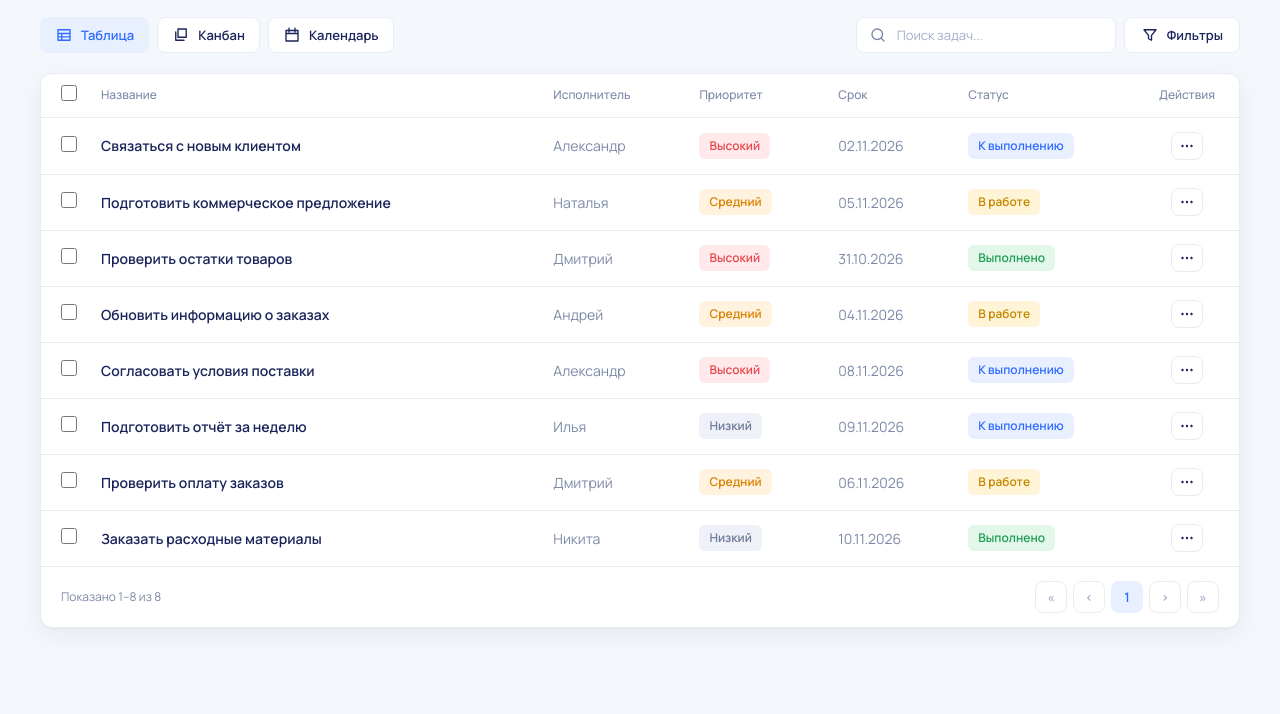
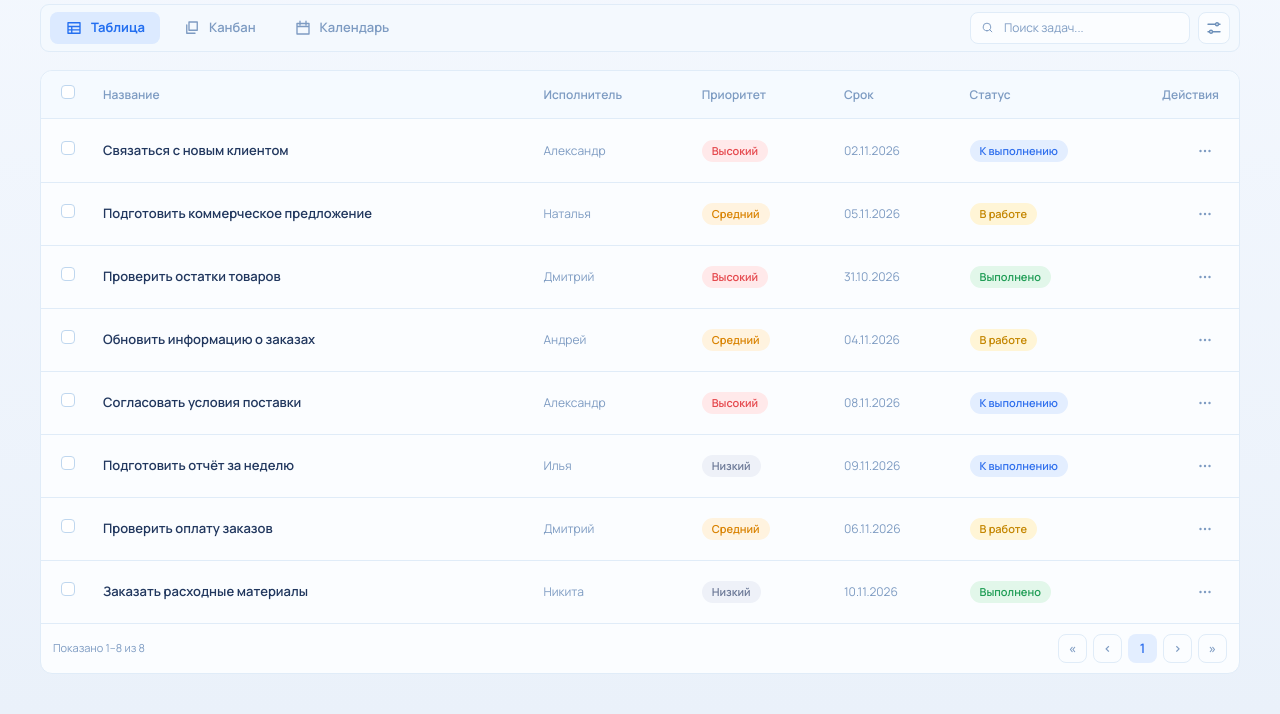
Before and after one commit to ilyagrechinskii/BaseDesk, a plain HTML site: page src/frontend/pages/tasks/index.html in a window 1280 px wide. Shown: the part 86-800 px from the top of the page. Drawn offline with Linux system fonts and the light colour scheme.

Commit message:
fix: unify clients and tasks screen appearance

```diff
--- a/src/frontend/pages/clients/clients.css
+++ b/src/frontend/pages/clients/clients.css
@@ -1,79 +1,87 @@
 .clients-page {
-  --text: #21375e; --muted: #7d9bc2; --border: #e0ecf8;
-  --surface: #fbfdff; --accent: #287dff; --accent-soft: #e3f0ff;
-  color: var(--text); font: 12px/1.45 var(--bd-font-family, "Manrope", sans-serif);
+  --bd-text: #21375e;
+  --bd-text-muted: #7d9bc2;
+  --bd-border: #e0ecf8;
+  --bd-surface: #fbfdff;
+  --bd-surface-soft: #f7fbff;
+  max-width: var(--bd-content-max-width);
+  margin: 0 auto;
+  padding: 24px;
+  color: var(--bd-text);
+  font: 13px/1.45 var(--bd-font-family, "Manrope", "Segoe UI", sans-serif);
 }
 .clients-page *, .clients-page *::before, .clients-page *::after { box-sizing: border-box; }
 .clients-page [hidden] { display: none !important; }
 .clients-page button, .clients-page input { font: inherit; color: inherit; }
 .clients-page button { cursor: pointer; }
-.clients-page button:disabled { cursor: default; }
-.clients-page svg { width: 16px; height: 16px; fill: none; stroke: currentColor; stroke-width: 1.7; stroke-linecap: round; stroke-linejoin: round; flex: none; }
-.clients-page .clients { width: 100%; padding: 22px; }
-.clients-page .head { display: flex; align-items: center; gap: 16px; margin-bottom: 18px; }
-.clients-page .back { align-self: flex-start; margin-top: 4px; padding: 0; border: 0; background: none; color: var(--muted); }
-.clients-page .head__text { flex: 1; }
-.clients-page .title { margin: 0; font-size: 20px; font-weight: 700; line-height: 1.3; }
-.clients-page .subtitle { margin: 3px 0 0; color: var(--muted); font-size: 11px; }
-.clients-page .head__actions { display: flex; gap: 12px; }
-.clients-page .btn { display: inline-flex; align-items: center; justify-content: center; gap: 9px; height: 36px; padding: 0 16px; border: 1px solid var(--border); border-radius: 8px; background: var(--surface); color: #6c8fb9; font-weight: 700; box-shadow: 0 1px 2px #2d639408; }
-.clients-page .btn--ai { color: #813bff; border-color: #e9dfff; }
-.clients-page .btn--icon { width: 38px; padding: 0; }
-.clients-page .toolbar { display: flex; align-items: center; gap: 12px; padding: 7px 9px; margin-bottom: 18px; border: 1px solid var(--border); border-radius: 9px; background: #f4f9fe; }
-.clients-page .tab { display: inline-flex; align-items: center; gap: 8px; height: 32px; padding: 0 15px; border-radius: 7px; color: var(--accent); background: #deedff; font-weight: 700; }
-.clients-page .calendar-tab { display: inline-flex; align-items: center; gap: 8px; height: 32px; padding: 0 10px; background: transparent; border: 0; color: var(--muted); font-weight: 600; }
-.clients-page .soon { border-radius: 5px; padding: 0 5px; background: #e5eff9; font-size: 10px; }
+.clients-page svg { width: 18px; height: 18px; fill: none; stroke: currentColor; stroke-width: 1.8; stroke-linecap: round; stroke-linejoin: round; flex: none; }
+.clients-page .clients { display: flex; flex-direction: column; gap: 18px; min-width: 0; }
+.clients-page .head { display: flex; align-items: flex-start; gap: 12px; flex-wrap: wrap; }
+.clients-page .back { display: inline-flex; align-items: center; justify-content: center; width: 32px; height: 32px; margin-top: -2px; padding: 0; border: 0; border-radius: var(--bd-radius-sm); background: transparent; color: var(--bd-primary); }
+.clients-page .back:hover { background: var(--bd-primary-soft); }
+.clients-page .head__text { flex: 1; min-width: 240px; }
+.clients-page .title { margin: 0; font-size: 22px; font-weight: 600; line-height: 1.2; }
+.clients-page .subtitle { margin: 4px 0 0; color: var(--bd-text-muted); font-size: 12px; }
+.clients-page .head__actions { display: flex; align-items: center; gap: 12px; }
+.clients-page .btn { display: inline-flex; align-items: center; justify-content: center; gap: 8px; height: 36px; padding: 0 16px; border: 1px solid var(--bd-border); border-radius: var(--bd-radius-sm); background: var(--bd-surface); color: #6c8fb9; font-size: 13px; font-weight: 600; }
+.clients-page .btn:hover { background: var(--bd-surface-soft); border-color: #d3dcee; }
+.clients-page .btn--ai { color: var(--bd-ai); border-color: #e9dfff; }
+.clients-page .btn--icon { width: 36px; padding: 0; }
+.clients-page .toolbar { display: flex; align-items: center; gap: 8px; flex-wrap: wrap; padding: 7px 9px; border: 1px solid var(--bd-border); border-radius: 9px; background: #f4f9fe; }
+.clients-page .tab { display: inline-flex; align-items: center; gap: 8px; height: 32px; padding: 0 14px; border-radius: var(--bd-radius-sm); color: var(--bd-active-tab-text); background: var(--bd-active-tab-bg); font-size: 13px; font-weight: 700; }
 .clients-page .toolbar__spacer { flex: 1; }
 .clients-page .search { position: relative; }
-.clients-page .search svg { position: absolute; left: 10px; top: 50%; transform: translateY(-50%); width: 13px; height: 13px; color: var(--muted); }
-.clients-page .search input { width: 198px; height: 32px; padding: 0 10px 0 30px; background: var(--surface); border: 1px solid var(--border); border-radius: 7px; font-size: 11px; }
-.clients-page .search input::placeholder { color: #96acc8; }
-.clients-page .icon-btn { display: inline-flex; justify-content: center; align-items: center; width: 32px; height: 32px; background: var(--surface); border: 1px solid var(--border); border-radius: 7px; color: var(--muted); }
-.clients-page .card { overflow-x: auto; background: #fcfdff; border: 1px solid var(--border); border-radius: 9px; }
-.clients-page table { width: 100%; min-width: 920px; border-collapse: collapse; }
-.clients-page th, .clients-page td { padding: 12px 14px; text-align: left; white-space: nowrap; border-bottom: 1px solid #e9f1fa; }
-.clients-page th { padding-top: 12px; padding-bottom: 12px; background: #f5faff; color: #7896bb; font-size: 11px; font-weight: 700; }
-.clients-page td { height: 63px; }
-.clients-page .col-check { width: 44px; padding-right: 0; }
-.clients-page .col-actions { width: 42px; text-align: right; }
-.clients-page .col-actions > span { font-size: 18px; }
-.clients-page input[type=checkbox] { appearance: none; width: 14px; height: 14px; margin: 0; vertical-align: middle; border: 1.5px solid #bfd7ef; border-radius: 4px; background: white; cursor: pointer; }
-.clients-page input[type=checkbox]:checked { background: var(--accent); border-color: var(--accent); box-shadow: inset 0 0 0 3px white; }
+.clients-page .search svg { position: absolute; width: 13px; height: 13px; left: 10px; top: 50%; transform: translateY(-50%); color: var(--bd-text-muted); }
+.clients-page .search input { width: 220px; height: 32px; padding: 0 10px 0 30px; background: var(--bd-surface); border: 1px solid var(--bd-border); border-radius: var(--bd-radius-sm); font-size: 12px; }
+.clients-page .search input::placeholder { color: var(--bd-text-muted); }
+.clients-page .filter-button { width: 32px; height: 32px; padding: 0; }
+.clients-page .icon-btn { display: inline-flex; justify-content: center; align-items: center; width: 36px; height: 36px; background: var(--bd-surface); border: 1px solid var(--bd-border); border-radius: var(--bd-radius-sm); color: var(--bd-text-muted); }
+.clients-page .card { display: flex; flex-direction: column; min-height: var(--bd-table-card-min-height); min-width: 0; background: var(--bd-surface); border: 1px solid var(--bd-border); border-radius: var(--bd-radius); box-shadow: none; }
+.clients-page .table-wrap { flex: 1; overflow-x: auto; border-radius: var(--bd-radius) var(--bd-radius) 0 0; }
+.clients-page table { width: 100%; min-width: 840px; border-collapse: collapse; }
+.clients-page th, .clients-page td { height: 63px; padding: 0 14px; text-align: left; vertical-align: middle; border-bottom: 1px solid var(--bd-border); }
+.clients-page th { height: 48px; background: #f5faff; color: var(--bd-text-muted); font-size: 12px; font-weight: 600; white-space: nowrap; }
+.clients-page .col-check { width: 48px; padding-left: 20px; }
+.clients-page .col-actions { width: 96px; padding-right: 20px; text-align: right; }
+
+.clients-page input[type=checkbox] { appearance: none; width: 14px; height: 14px; margin: 0; vertical-align: middle; border: 1px solid #bfd7ef; border-radius: 4px; background: white; cursor: pointer; }
+.clients-page input[type=checkbox]:checked { background: var(--bd-primary); box-shadow: inset 0 0 0 3px white; }
 .clients-page .who { display: flex; align-items: center; gap: 12px; }
-.clients-page .avatar { display: grid; place-items: center; width: 38px; height: 38px; border-radius: 50%; font-size: 13px; font-weight: 700; background-image: linear-gradient(135deg, #ffffff65, transparent); }
-.clients-page .who__name { font-weight: 700; font-size: 12px; }
-.clients-page .who__sub { margin-top: 2px; color: var(--muted); font-size: 10px; }
-.clients-page .contacts { display: flex; flex-direction: column; gap: 4px; }
-.clients-page .contact { display: inline-flex; align-items: center; gap: 10px; color: #7897bd; font-size: 10px; }
-.clients-page .contact svg { width: 12px; height: 12px; }
-.clients-page .status { display: inline-block; border-radius: 12px; padding: 4px 11px; font-size: 10px; font-weight: 700; }
-.clients-page .status--active { background: #ddf7eb; color: #27a46c; }
-.clients-page .status--inProgress { background: #dfedff; color: #267dff; }
-.clients-page .status--new { background: #e9f1f8; color: #6d92b7; }
-.clients-page .last-contact { color: var(--muted); font-size: 10px; }
-.clients-page .owner { display: inline-flex; align-items: center; gap: 9px; color: #7897bd; font-size: 10px; }
-.clients-page .owner__avatar { display: grid; place-items: center; width: 27px; height: 27px; border-radius: 50%; background: linear-gradient(135deg, #e2c9ff, #b57bf5); color: #7542cf; font-size: 11px; font-weight: 700; }
-.clients-page .row-menu-btn { display: inline-flex; align-items: center; justify-content: center; width: 28px; height: 28px; border: 0; border-radius: 7px; background: transparent; color: #7096be; }
-.clients-page .row-menu-btn:hover, .clients-page .row-menu-btn[aria-expanded=true] { background: #edf5fe; }
-.clients-page tbody tr:hover { background: #f7fbff; }
-.clients-page .foot { display: flex; align-items: center; justify-content: space-between; gap: 16px; min-width: 920px; padding: 10px 12px; color: var(--muted); font-size: 10px; }
-.clients-page .pager { display: flex; align-items: center; gap: 7px; }
-.clients-page .pager .icon-btn { width: 29px; height: 29px; }
-.clients-page .pager .icon-btn--on { background: #e5f1ff; color: var(--accent); border-color: #e5f1ff; font-weight: 700; }
-.clients-page .pager .size { width: auto; padding: 0 10px; gap: 5px; }
-.clients-page .empty { padding: 72px 24px; text-align: center; }
-.clients-page .empty__title { margin: 0 0 6px; font-size: 18px; }
-.clients-page .empty__text { margin: 0 0 20px; color: var(--muted); }
-.clients-page .menu { position: fixed; z-index: 10; min-width: 164px; padding: 7px; border: 1px solid var(--border); border-radius: 9px; background: #fcfeff; box-shadow: 0 4px 15px #2b64991a; }
-.clients-page .menu__item { display: flex; align-items: center; gap: 9px; width: 100%; padding: 9px 6px; background: none; border: 0; border-radius: 6px; text-align: left; font-size: 11px; font-weight: 600; }
-.clients-page .menu__item svg { width: 14px; height: 14px; color: #7596bb; }
-.clients-page .menu__item:hover { background: #eff6ff; }
-.clients-page .toast { position: fixed; bottom: 24px; left: 50%; transform: translateX(-50%); padding: 10px 16px; border-radius: 8px; color: white; background: var(--text); opacity: 0; pointer-events: none; }
+.clients-page .avatar { display: grid; place-items: center; flex: none; width: 36px; height: 36px; border-radius: 50%; font-size: 13px; font-weight: 700; }
+.clients-page .who__name { font-size: 13px; font-weight: 600; }
+.clients-page .who__sub { margin-top: 2px; color: var(--bd-text-muted); font-size: 11px; }
+.clients-page .contacts { display: flex; flex-direction: column; gap: 3px; }
+.clients-page .contact { display: inline-flex; align-items: center; gap: 8px; color: var(--bd-text-muted); font-size: 12px; white-space: nowrap; }
+.clients-page .contact svg { width: 14px; height: 14px; color: var(--bd-text-muted); }
+.clients-page .last-contact { color: var(--bd-text-muted); font-size: 12px; white-space: nowrap; }
+.clients-page .owner { display: inline-flex; align-items: center; gap: 8px; color: var(--bd-text-muted); font-size: 13px; white-space: nowrap; }
+.clients-page .owner__avatar { display: grid; place-items: center; flex: none; width: 28px; height: 28px; border-radius: 50%; background: #ceb0f8; color: #7542cf; font-size: 13px; font-weight: 600; }
+.clients-page .row-menu-btn { display: inline-flex; align-items: center; justify-content: center; width: 28px; height: 28px; padding: 0; border: 0; border-radius: var(--bd-radius-sm); background: transparent; color: var(--bd-text-muted); }
+.clients-page .row-menu-btn:hover, .clients-page .row-menu-btn[aria-expanded=true] { border-color: transparent; background: var(--bd-primary-soft); color: var(--bd-primary); }
+.clients-page tbody tr:hover { background: var(--bd-surface-soft); }
+.clients-page .foot { margin-top: auto; display: flex; align-items: center; justify-content: space-between; flex-wrap: wrap; gap: 12px; padding: 10px 12px; color: var(--bd-text-muted); font-size: 11px; }
+.clients-page .pager { display: flex; align-items: center; gap: 6px; }
+.clients-page .pager .icon-btn { width: 29px; height: 29px; font-size: 13px; font-weight: 600; }
+.clients-page .pager .icon-btn--on { background: var(--bd-primary-soft); color: var(--bd-primary); border-color: transparent; }
+.clients-page .pager .size { width: auto; padding: 0 8px; gap: 5px; }
+.clients-page .empty { padding: 64px 24px; text-align: center; }
+.clients-page .empty__title { margin: 0 0 8px; font-size: 16px; }
+.clients-page .empty__text { margin: 0 0 16px; color: var(--bd-text-muted); font-size: 13px; }
+.clients-page .menu { position: fixed; z-index: 10; min-width: 180px; padding: 6px; border: 1px solid var(--bd-border); border-radius: 10px; background: var(--bd-surface); box-shadow: 0 12px 32px rgba(27, 37, 89, 0.14); }
+.clients-page .menu__item { display: flex; align-items: center; gap: 10px; width: 100%; height: 34px; padding: 0 10px; background: transparent; border: 0; border-radius: 6px; text-align: left; font-size: 13px; font-weight: 500; }
+.clients-page .menu__item svg { width: 16px; height: 16px; color: var(--bd-text-muted); }
+.clients-page .menu__item:hover { background: var(--bd-surface-soft); }
+.clients-page .toast { position: fixed; bottom: 24px; left: 50%; transform: translateX(-50%); padding: 10px 16px; border-radius: 8px; color: white; background: var(--bd-text); opacity: 0; pointer-events: none; }
 .clients-page .toast--show { opacity: 1; }
-.clients-page button:focus-visible, .clients-page input:focus-visible { outline: 2px solid var(--accent); outline-offset: 2px; }
-@media (max-width: 760px) {
-  .clients-page .clients { padding: 16px; }
-  .clients-page .head { flex-wrap: wrap; }
-  .clients-page .toolbar { flex-wrap: wrap; }
-  .clients-page .search input { width: 165px; }
+.clients-page button:focus-visible, .clients-page input:focus-visible { outline: 2px solid var(--bd-primary); outline-offset: 2px; }
+@media (max-width: 640px) {
+  .clients-page { padding: 24px 16px; }
+  .clients-page .head__actions { margin-left: 44px; }
+  .clients-page .search { flex: 1; min-width: 0; }
+  .clients-page .search input { width: 100%; }
+  .clients-page .toolbar__spacer { display: none; }
+  .clients-page .tab { margin-right: auto; }
 }
+
+.clients-page .card > .empty { flex: 1; display: flex; flex-direction: column; align-items: center; justify-content: center; }
+.clients-page .tab svg { width: 18px; height: 18px; }
--- a/src/frontend/pages/tasks/index.html
+++ b/src/frontend/pages/tasks/index.html
@@ -5,19 +5,20 @@
   <meta name="viewport" content="width=device-width, initial-scale=1">
   <title>Задачи — BaseDesk (preview)</title>
   <link rel="stylesheet" href="../../styles/typography.css">
+  <link rel="stylesheet" href="../../styles/tokens.css">
   <link rel="stylesheet" href="./page.css">
   <style>
     /* Только для автономного просмотра: фон и отступы области контента вместо будущей оболочки. */
     .tasks-preview {
       margin: 0;
       min-height: 100vh;
-      background: #f4f7fc;
+      background: linear-gradient(180deg, #f4f8fe, #eaf1fa);
     }
 
     .tasks-preview__content {
-      max-width: 1200px;
+      max-width: var(--bd-content-max-width);
       margin: 0 auto;
-      padding: 32px 24px;
+      padding: 24px;
     }
   </style>
   <script type="module" src="./preview.js"></script>
--- a/src/frontend/pages/tasks/page.css
+++ b/src/frontend/pages/tasks/page.css
@@ -1,31 +1,27 @@
-/*
- * Стили экрана «Задачи». Все правила ограничены корнем .tasks-page.
- * Локальные переменные --tasks-* временные: после появления общих токенов --bd-* в styles/
- * повторяющиеся значения переносятся туда по согласованию с Натальей.
- */
+/* Экран задач использует общую палитру BaseDesk из styles/tokens.css. */
 
 .tasks-page {
-  --tasks-text: #1b2559;
-  --tasks-text-muted: #7c88a6;
-  --tasks-text-soft: #a3aec7;
-  --tasks-surface: #ffffff;
-  --tasks-surface-soft: #f7f9fd;
-  --tasks-border: #e7ecf5;
-  --tasks-primary: #2f6bff;
-  --tasks-primary-soft: #e8f0ff;
-  --tasks-ai: #7b3ff2;
-  --tasks-radius: 12px;
-  --tasks-radius-sm: 8px;
-  --tasks-shadow: 0 1px 2px rgba(27, 37, 89, 0.04), 0 8px 24px rgba(27, 37, 89, 0.06);
+  --tasks-text: var(--bd-text);
+  --tasks-text-muted: var(--bd-text-muted);
+  --tasks-text-soft: var(--bd-text-muted);
+  --tasks-surface: var(--bd-surface);
+  --tasks-surface-soft: var(--bd-surface-soft);
+  --tasks-border: var(--bd-border);
+  --tasks-primary: var(--bd-primary);
+  --tasks-primary-soft: var(--bd-primary-soft);
+  --tasks-ai: var(--bd-ai);
+  --tasks-radius: var(--bd-radius);
+  --tasks-radius-sm: var(--bd-radius-sm);
+  --tasks-shadow: none;
   --tasks-focus: 0 0 0 3px rgba(47, 107, 255, 0.25);
 
   display: flex;
   flex-direction: column;
-  gap: 20px;
+  gap: 18px;
   color: var(--tasks-text);
   font-family: var(--bd-font-family, "Manrope", "Segoe UI", system-ui, sans-serif);
-  font-size: 14px;
-  line-height: 1.4;
+  font-size: 13px;
+  line-height: 1.45;
 }
 
 .tasks-page *,
@@ -90,15 +86,15 @@
 
 .tasks-page__title {
   margin: 0;
-  font-size: 24px;
-  font-weight: 700;
+  font-size: 22px;
+  font-weight: 600;
   line-height: 1.2;
 }
 
 .tasks-page__subtitle {
   margin: 4px 0 0;
   color: var(--tasks-text-muted);
-  font-size: 13px;
+  font-size: 12px;
 }
 
 .tasks-page__header-actions {
@@ -113,7 +109,7 @@
   display: inline-flex;
   align-items: center;
   gap: 8px;
-  height: 40px;
+  height: 36px;
   padding: 0 16px;
   border: 1px solid var(--tasks-border);
   border-radius: var(--tasks-radius-sm);
@@ -122,6 +118,7 @@
   font-size: 13px;
   cursor: pointer;
   transition: background-color 0.15s, border-color 0.15s;
+  color: #6c8fb9;
 }
 
 .tasks-page__button:hover:not(:disabled) {
@@ -146,6 +143,7 @@
 
 .tasks-page__button--ai {
   color: var(--tasks-ai);
+  border-color: #e9dfff;
 }
 
 .tasks-page__icon-button {
@@ -166,10 +164,11 @@
 }
 
 .tasks-page__icon-button--bordered {
-  width: 40px;
-  height: 40px;
+  width: 36px;
+  height: 36px;
   border: 1px solid var(--tasks-border);
   background: var(--tasks-surface);
+  color: var(--tasks-text-muted);
 }
 
 .tasks-page__back {
@@ -189,6 +188,10 @@
   justify-content: space-between;
   gap: 12px;
   flex-wrap: wrap;
+  padding: 7px 9px;
+  border: 1px solid var(--tasks-border);
+  border-radius: 9px;
+  background: #f4f9fe;
 }
 
 .tasks-page__views,
@@ -203,14 +206,15 @@
   display: inline-flex;
   align-items: center;
   gap: 8px;
-  height: 36px;
+  height: 32px;
   padding: 0 14px;
-  border: 1px solid var(--tasks-border);
+  border: 1px solid transparent;
   border-radius: var(--tasks-radius-sm);
-  background: var(--tasks-surface);
+  background: transparent;
   font-size: 13px;
   font-weight: 600;
   cursor: pointer;
+  color: var(--tasks-text-muted);
 }
 
 .tasks-page__view:disabled {
@@ -219,17 +223,18 @@
 
 .tasks-page__view--active {
   border-color: transparent;
-  background: var(--tasks-primary-soft);
-  color: var(--tasks-primary);
+  background: var(--bd-active-tab-bg);
+  color: var(--bd-active-tab-text);
+  font-weight: 700;
 }
 
 .tasks-page__search {
   display: flex;
   align-items: center;
   gap: 8px;
-  width: 260px;
-  height: 36px;
-  padding: 0 12px;
+  width: 220px;
+  height: 32px;
+  padding: 0 10px;
   border: 1px solid var(--tasks-border);
   border-radius: var(--tasks-radius-sm);
   background: var(--tasks-surface);
@@ -248,7 +253,7 @@
   background: transparent;
   color: var(--tasks-text);
   font: inherit;
-  font-size: 13px;
+  font-size: 12px;
 }
 
 .tasks-page__search-input:focus-visible {
@@ -260,12 +265,18 @@
 }
 
 .tasks-page__filters .tasks-page__button {
-  height: 36px;
+  height: 32px;
+  width: 32px;
+  padding: 0;
+  justify-content: center;
 }
 
 /* Таблица */
 
 .tasks-page__card {
+  display: flex;
+  flex-direction: column;
+  min-height: var(--bd-table-card-min-height);
   position: relative;
   border: 1px solid var(--tasks-border);
   border-radius: var(--tasks-radius);
@@ -274,6 +285,7 @@
 }
 
 .tasks-page__table-wrap {
+  flex: 1;
   overflow-x: auto;
   border-radius: var(--tasks-radius) var(--tasks-radius) 0 0;
 }
@@ -285,8 +297,8 @@
 }
 
 .tasks-page__cell {
-  height: 56px;
-  padding: 0 12px;
+  height: 63px;
+  padding: 0 14px;
   border-bottom: 1px solid var(--tasks-border);
   text-align: left;
   vertical-align: middle;
@@ -294,10 +306,11 @@
 }
 
 .tasks-page__table thead .tasks-page__cell {
-  height: 44px;
+  height: 48px;
   color: var(--tasks-text-muted);
   font-size: 12px;
-  font-weight: 500;
+  font-weight: 600;
+  background: #f5faff;
 }
 
 .tasks-page__cell--check {
@@ -312,12 +325,13 @@
 
 .tasks-page__cell--muted {
   color: var(--tasks-text-muted);
+  font-size: 12px;
 }
 
 .tasks-page__cell--actions {
   width: 96px;
   padding-right: 20px;
-  text-align: center;
+  text-align: right;
 }
 
 .tasks-page__row {
@@ -330,24 +344,28 @@
 }
 
 .tasks-page__checkbox {
-  width: 16px;
-  height: 16px;
+  width: 14px;
+  height: 14px;
   margin: 0;
   accent-color: var(--tasks-primary);
   cursor: pointer;
+  appearance: none;
+  border: 1px solid #bfd7ef;
+  border-radius: 4px;
+  background: white;
 }
 
 .tasks-page__actions-button {
   display: inline-flex;
   align-items: center;
   justify-content: center;
-  width: 32px;
+  width: 28px;
   height: 28px;
   padding: 0;
-  border: 1px solid var(--tasks-border);
+  border: 0;
   border-radius: var(--tasks-radius-sm);
-  background: var(--tasks-surface);
-  color: var(--tasks-text);
+  background: transparent;
+  color: var(--tasks-text-muted);
   cursor: pointer;
 }
 
@@ -368,10 +386,10 @@
 .tasks-page__badge {
   display: inline-flex;
   align-items: center;
-  height: 26px;
+  height: 22px;
   padding: 0 10px;
-  border-radius: 6px;
-  font-size: 12px;
+  border-radius: 12px;
+  font-size: 11px;
   font-weight: 600;
 }
 
@@ -408,18 +426,19 @@
 /* Нижняя панель и пагинация */
 
 .tasks-page__footer {
+  margin-top: auto;
   display: flex;
   align-items: center;
   justify-content: space-between;
   gap: 12px;
   flex-wrap: wrap;
-  padding: 14px 20px;
+  padding: 10px 12px;
 }
 
 .tasks-page__summary {
   margin: 0;
   color: var(--tasks-text-muted);
-  font-size: 12px;
+  font-size: 11px;
 }
 
 .tasks-page__pagination {
@@ -428,8 +447,8 @@
 }
 
 .tasks-page__page-button {
-  min-width: 32px;
-  height: 32px;
+  min-width: 29px;
+  height: 29px;
   padding: 0 8px;
   border: 1px solid var(--tasks-border);
   border-radius: var(--tasks-radius-sm);
@@ -454,6 +473,8 @@
 /* Пустое состояние */
 
 .tasks-page__empty {
+  flex: 1;
+  justify-content: center;
   display: flex;
   flex-direction: column;
   align-items: center;
@@ -537,3 +558,7 @@
     width: 100%;
   }
 }
+
+.tasks-page__checkbox:checked { background: var(--tasks-primary); box-shadow: inset 0 0 0 3px white; }
+.tasks-page__checkbox:indeterminate { background: var(--tasks-primary-soft); border-color: var(--tasks-primary); box-shadow: inset 0 -5px white, inset 0 5px white; }
+.tasks-page__search svg { width: 13px; height: 13px; }
--- a/src/frontend/pages/tasks/page.js
+++ b/src/frontend/pages/tasks/page.js
@@ -68,9 +68,8 @@ const TEMPLATE = `
           <svg viewBox="0 0 24 24" aria-hidden="true"><path d="M11 18a7 7 0 1 1 0-14 7 7 0 0 1 0 14zM20 20l-4-4"/></svg>
           <input class="tasks-page__search-input" type="search" placeholder="Поиск задач..." autocomplete="off" data-role="search">
         </label>
-        <button class="tasks-page__button" type="button" disabled title="Появится на следующих этапах">
-          <svg viewBox="0 0 24 24" aria-hidden="true"><path d="M4 5h16l-6 7.5V19l-4-2v-4.5z"/></svg>
-          Фильтры
+        <button class="tasks-page__button" type="button" disabled aria-label="Фильтры" title="Появится на следующих этапах">
+          <svg viewBox="0 0 24 24" aria-hidden="true"><path d="M4 7h10M18 7h2M4 17h2M10 17h10"/><circle cx="16" cy="7" r="2"/><circle cx="8" cy="17" r="2"/></svg>
         </button>
       </div>
     </div>
--- /dev/null
+++ b/src/frontend/styles/tokens.css
@@ -0,0 +1,19 @@
+/* Общая светлая палитра и размеры рабочих областей BaseDesk. */
+:root {
+  --bd-content-max-width: 1200px;
+  /* Восемь строк по 63px, заголовок 48px, нижняя панель и рамки. */
+  --bd-table-card-min-height: 604px;
+  --bd-active-tab-bg: #dceaff;
+  --bd-active-tab-text: #246ff0;
+  --bd-text: #21375e;
+  --bd-text-muted: #7d9bc2;
+  --bd-surface: #fbfdff;
+  --bd-surface-soft: #f7fbff;
+  --bd-border: #e0ecf8;
+  --bd-primary: #2f6fed;
+  --bd-primary-soft: #e3eeff;
+  --bd-ai: #7c3aed;
+  --bd-radius: 12px;
+  --bd-radius-sm: 8px;
+  --bd-shadow: 0 1px 2px rgba(27, 37, 89, 0.04), 0 8px 24px rgba(27, 37, 89, 0.06);
+}
```
Also changed, not shown: src/frontend/pages/clients/clients.js (+7 -14 lines), src/frontend/pages/clients/clients.mock.js (+8 -8 lines), src/frontend/pages/clients/index.html (+1 -0 lines).
